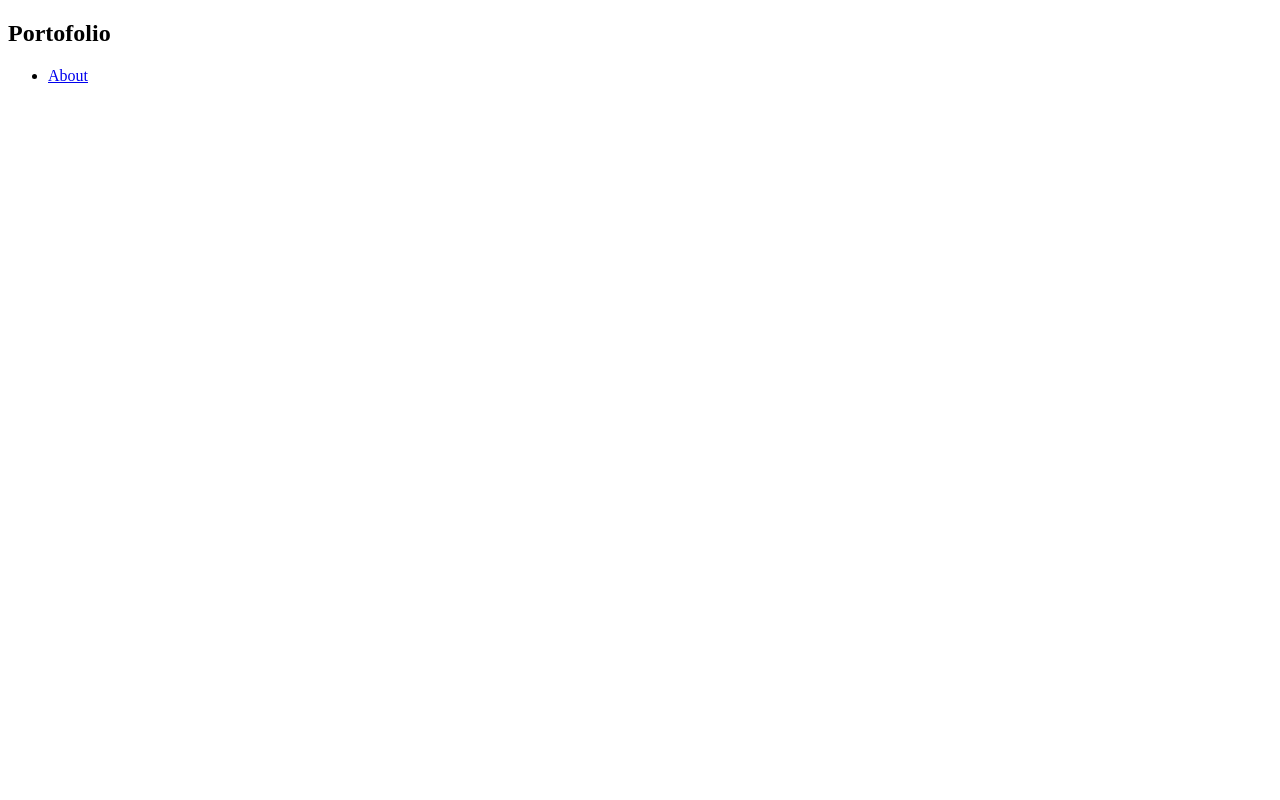
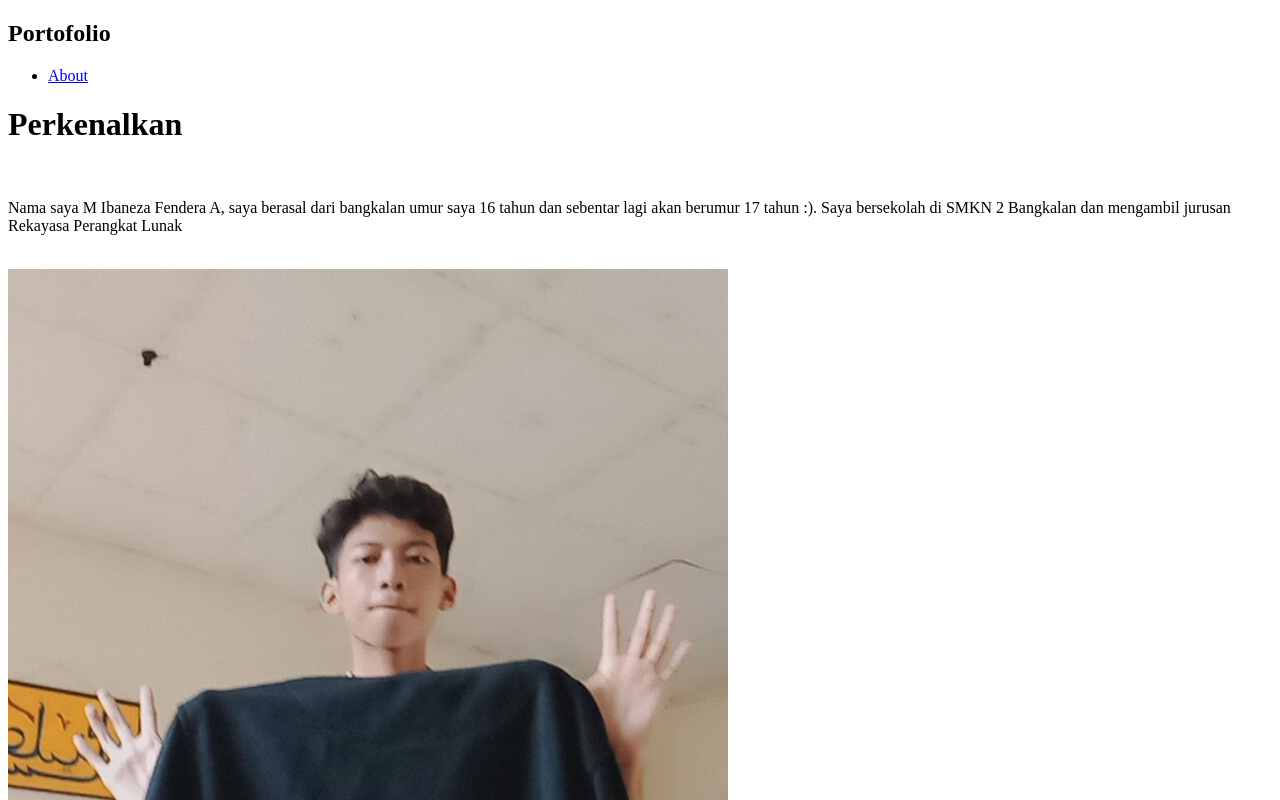
Before and after one commit to KyozuID/Iben-Portofolio, a plain HTML site: page index.html in a window 1280 px wide. Shown: the top 800 px of the page. Drawn offline with Linux system fonts and the light colour scheme.

Commit message:
mengisi fitur about

```diff
--- a/index.html
+++ b/index.html
@@ -15,5 +15,13 @@
             </ul>
         </nav>
     </div>
+    <div class="about" id="about">
+        <h1>Perkenalkan</h1>
+        <br>
+        <p>Nama saya M Ibaneza Fendera A, saya berasal dari bangkalan umur saya 16 tahun dan sebentar lagi akan berumur 17 tahun :).
+            Saya bersekolah di SMKN 2 Bangkalan dan mengambil jurusan Rekayasa Perangkat Lunak
+        </p>
+        <br>
+        <img src="porto.jpeg" alt="">
 </body>
 </html>
```
